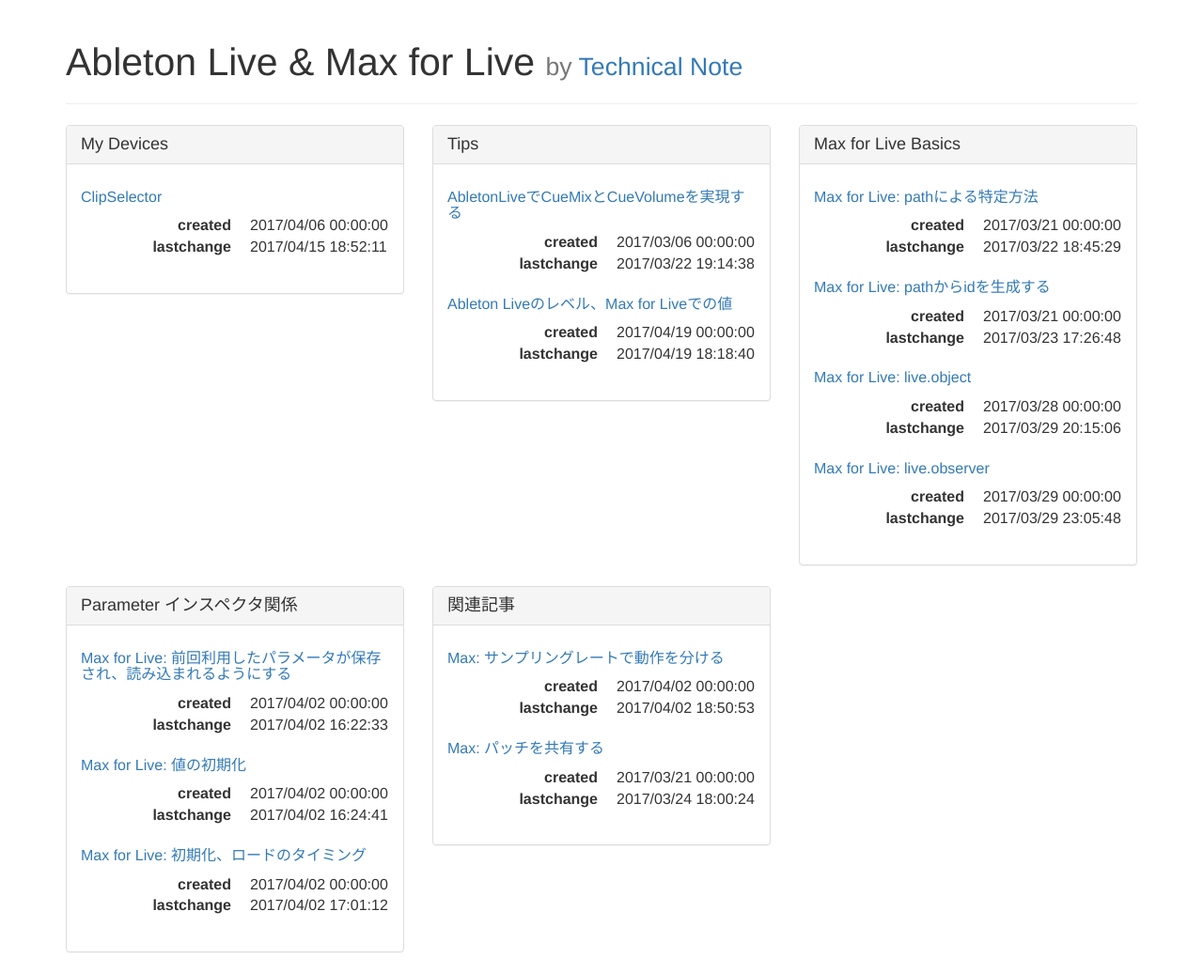
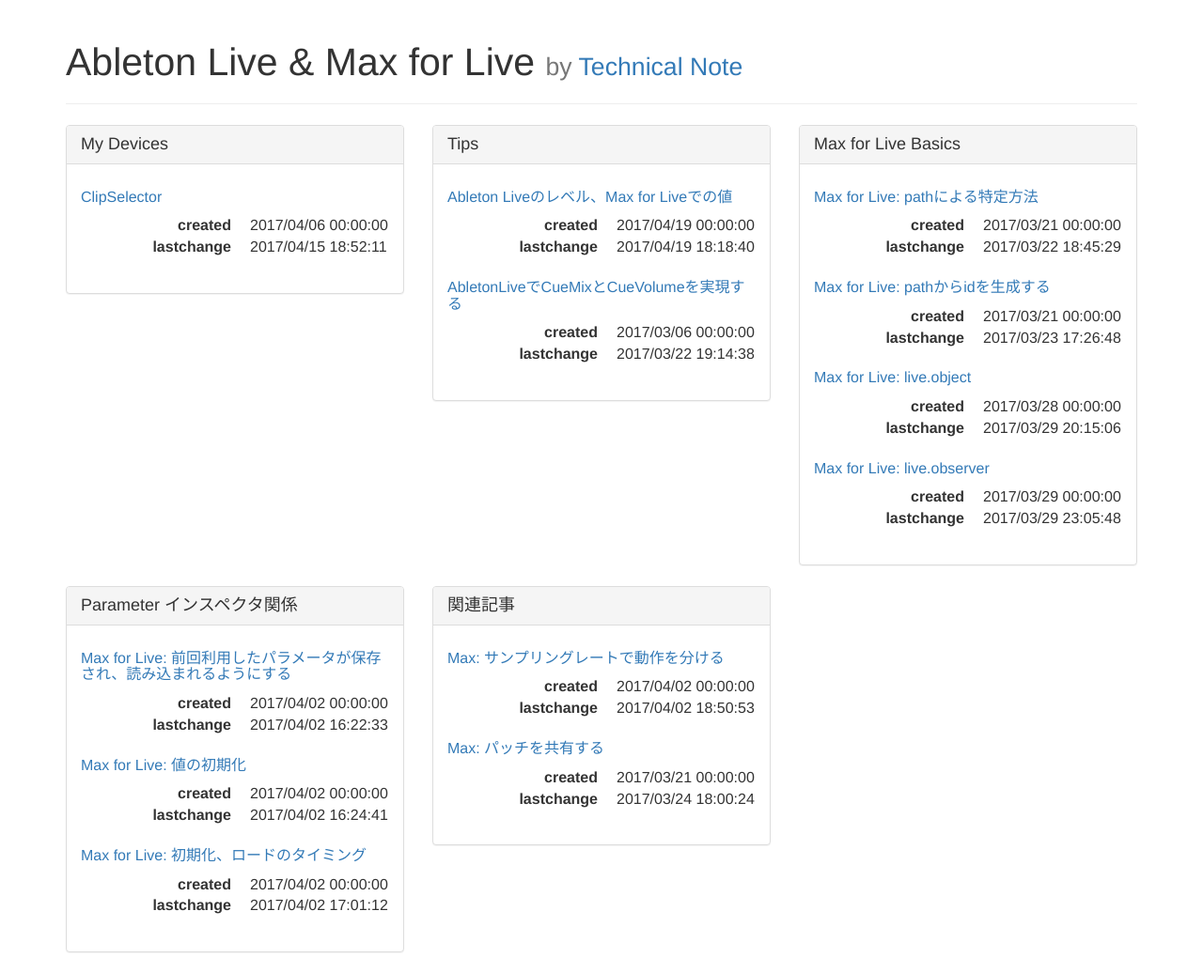
Before and after one commit to leico/TechnicalNote, a Jekyll site: the page built from _Live/index.html, in a window 1280 px wide. Shown: the whole page at 94% size. Built offline with Jekyll 4.4.1, drawn with Linux system fonts in a browser that asks for light colours; some of the changed lines change nothing that is shown.

Commit message:
sort menu

```diff
--- a/_data/pages.yml
+++ b/_data/pages.yml
@@ -8,8 +8,8 @@
 
     - name  : Tips
       pages :
+        - dbfs
         - cuemix-cuevolume
-        - dbfs
 
     - name : Max for Live Basics
       pages :
```
